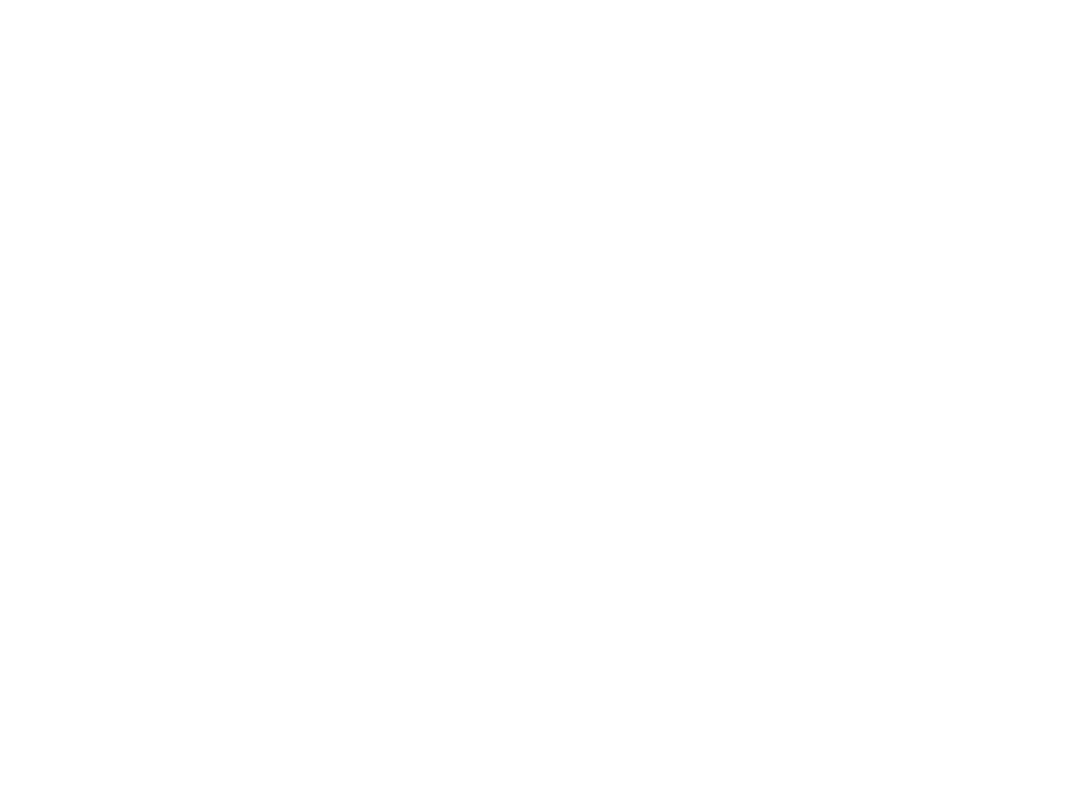
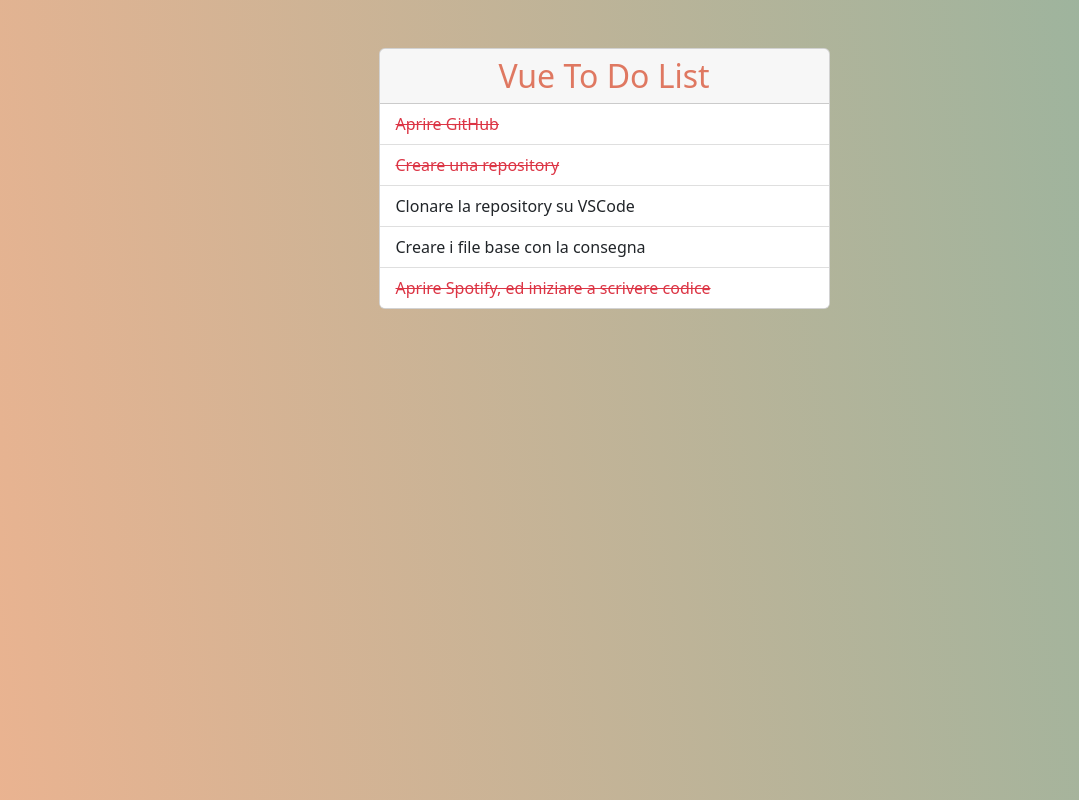
Before and after one commit to silviawolves/vue-todolist, a plain HTML site: page index.html in a window 1280 px wide. Shown: the whole page, without its empty margins (36-1115 px from the left). Drawn offline with nearby package versions, Linux system fonts and the light colour scheme.

Commit message:
lista + barrato

```diff
--- a/css/style.css
+++ b/css/style.css
@@ -0,0 +1,14 @@
+body {
+    background: rgb(148,180,159);
+    background: linear-gradient(261deg, rgba(148,180,159,1) 0%, rgba(236,179,144,1) 100%);
+    height: 100vh;
+}
+
+:root {
+    --text-pink: #DF7861;
+}
+
+.card-header h2 {
+    color: var(--text-pink);
+    margin: 0;
+}
--- a/index.html
+++ b/index.html
@@ -14,8 +14,32 @@
     <script src="https://cdn.jsdelivr.net/npm/vue@2/dist/vue.js"></script>
 </head>
 <body>
+    <div id="app">
+        <div class="container">
+
+            <div class="row justify-content-center">
+                <div class="col-5">
+
+                    <div class="card my-5">
+                        <div class="card-header text-center">
+                        <h2>Vue To Do List</h2>
+                        </div>
+
+                        <ul class="list-group list-group-flush">
+                            <li v-for="(item, i) in lista"
+                            class="list-group-item"
+                            :class="                            {'text-decoration-line-through': item.done === true, 'text-danger': item.done === true}">
+                            {{item.text}}</li>
+                        </ul>
+
+                    </div>
+
+                </div>
+            </div>
 
 
+        </div>
+    </div>
 
     <script src="js/script.js"></script>
 </body>
--- a/js/script.js
+++ b/js/script.js
@@ -1,7 +1,35 @@
 'use strict'
+
+const toDoList = [
+    {
+        text: 'Aprire GitHub',
+        done: true,
+    },
+    {
+        text: 'Creare una repository',
+        done: true,
+    },
+    {
+        text: 'Clonare la repository su VSCode',
+        done: false,
+    },
+    {
+        text: 'Creare i file base con la consegna',
+        done: false,
+    },
+    {
+        text: 'Aprire Spotify, ed iniziare a scrivere codice',
+        done: true,
+    },
+];
+console.log(toDoList)
 
 new Vue({
     el: '#app',
+    data: {
+        lista: toDoList,
+        currentIndex: 0,
+    }
 })
 
 
```
